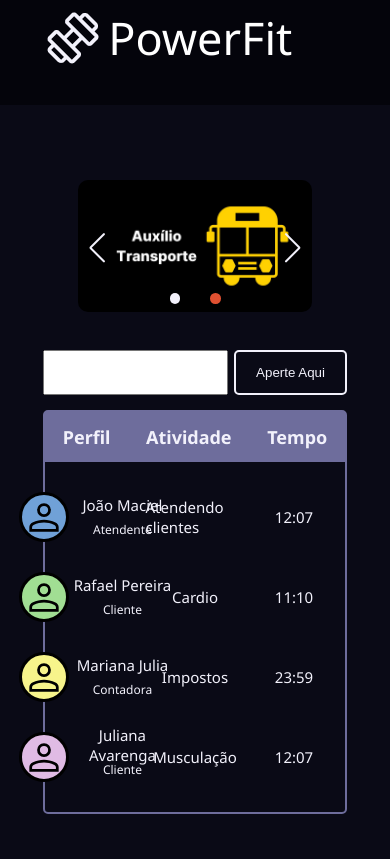
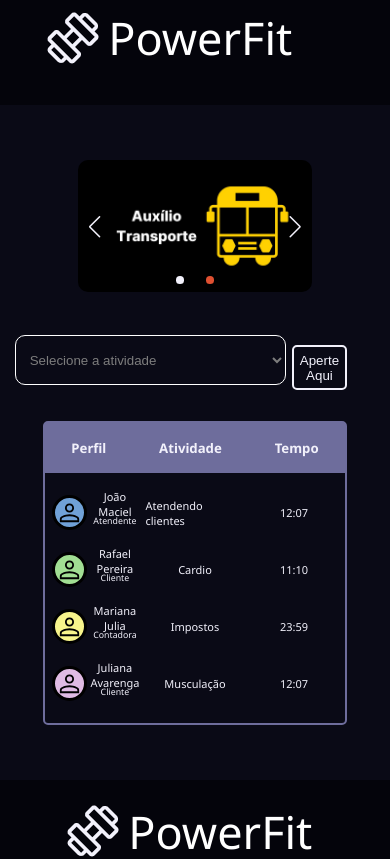
Before and after one commit to SamuelFVG/powerfit-trainee-cpe, a React (Vite) app in the folder powerfit/: page /home in a window 390 px wide. Shown: the top 859 px of the page. Built offline with nearby package versions, Linux system fonts and the light colour scheme.

Commit message:
Responsividade Home e LinhaDaTabelaGenerica, fontes no globalstyles

```diff
--- a/powerfit/src/GlobalStyles.js
+++ b/powerfit/src/GlobalStyles.js
@@ -9,6 +9,9 @@ export const GlobalStyles = createGlobalStyle`
 
     padding: 0;
     margin: 0;
+    @media (max-width: 700px) {
+      font-size: 11px;
+    }
   }
 
   a {
--- a/powerfit/src/components/LinhaDaTabelaGenerica/Styles.js
+++ b/powerfit/src/components/LinhaDaTabelaGenerica/Styles.js
@@ -12,6 +12,10 @@ export const LinhaDaTabelaG = styled.div`
   width: 100%;
   display: flex;
   justify-content: center;
+
+  @media (max-width: 700px) {
+    height: 35px;
+  }
 `;
 
 export const Perfil = styled.div`
@@ -42,6 +46,9 @@ export const DivGenericoPerfil = styled(DivGenerico)`
   height: 50%;
   width: 100px;
   text-align: center;
+  @media (max-width: 500px) {
+    width: 50px;
+  }
 `;
 
 export const DivGenericoPerfilMenor = styled(DivGenericoPerfil)`
--- a/powerfit/src/pages/Home/Home.jsx
+++ b/powerfit/src/pages/Home/Home.jsx
@@ -11,6 +11,7 @@ import {
   InputGenerico,
   LinhaDaTabelaGenerica,
   Carrossel,
+  DropDownGenerico,
 } from "../../components";
 
 let pessoas = [
@@ -44,6 +45,20 @@ let pessoas = [
   },
 ];
 
+const atividades = [
+  "Cardio",
+  "Musculação",
+  "Acompanhamento de clientes (manhã)",
+  "Recepção de clientes (manhã)",
+  "Pagamento de impostos (manhã)",
+  "Acompanhamento de clientes (tarde)",
+  "Recepção de clientes (tarde)",
+  "Pagamento de impostos (tarde)",
+  "Acompanhamento de clientes (noite)",
+  "Recepção de clientes (noite)",
+  "Pagamento de impostos (noite)",
+];
+
 function printaTabela() {
   return (
     <Tabela>
@@ -65,7 +80,10 @@ export default function Home() {
     <DivGeralHome>
       <Carrossel />
       <DivInputsHome>
-        <input></input> {/* placeholder, aqui vai o dropdown */}
+        <DropDownGenerico
+          default="Selecione a atividade"
+          options={atividades}
+        />
         <BotaoGenerico texto="Aperte Aqui" />
       </DivInputsHome>
 
--- a/powerfit/src/pages/Home/Styles.js
+++ b/powerfit/src/pages/Home/Styles.js
@@ -26,6 +26,7 @@ export const DivInputsHome = styled.form`
   margin-top: 5%;
   display: flex;
   justify-content: right;
+  align-items: center;
   gap: 2%;
   width: 78%;
 `;
```
